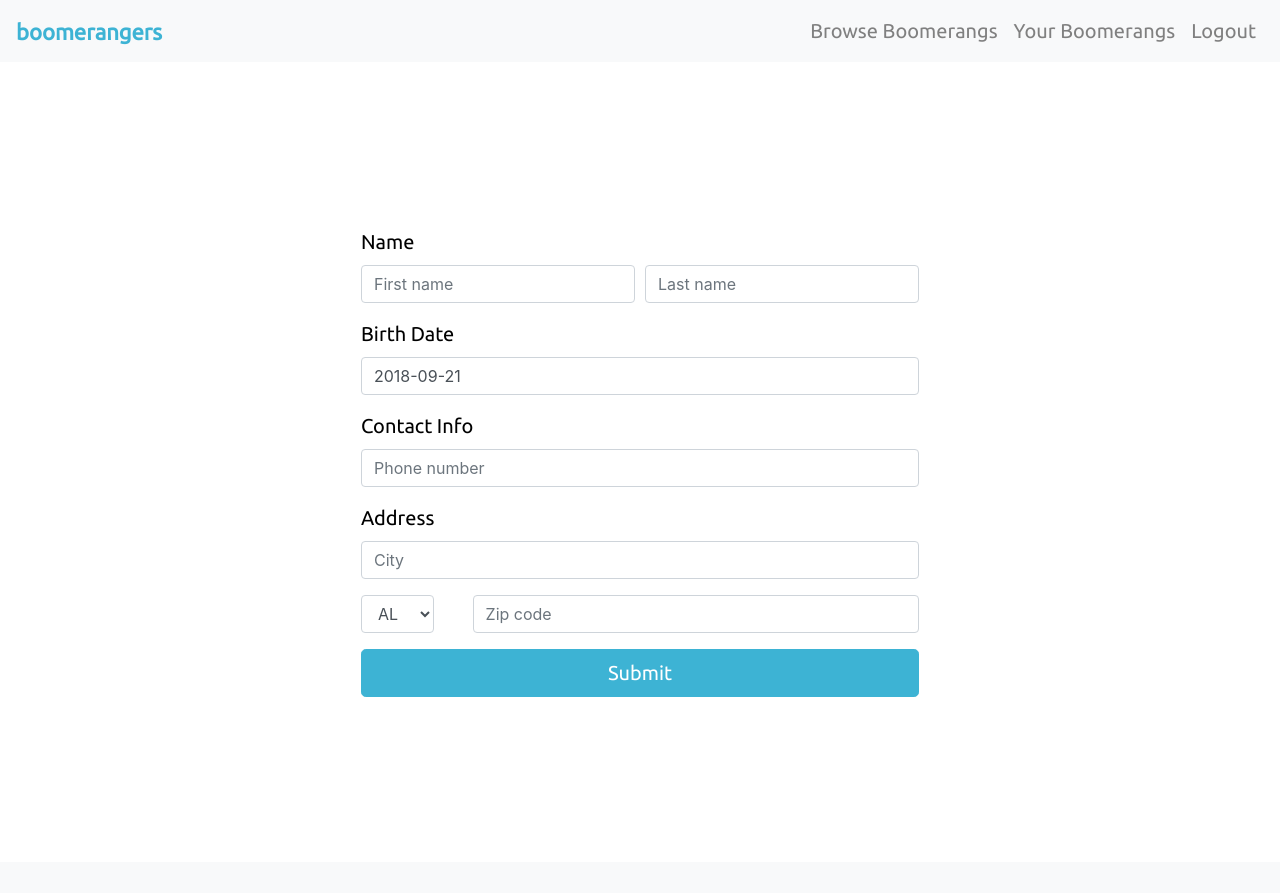
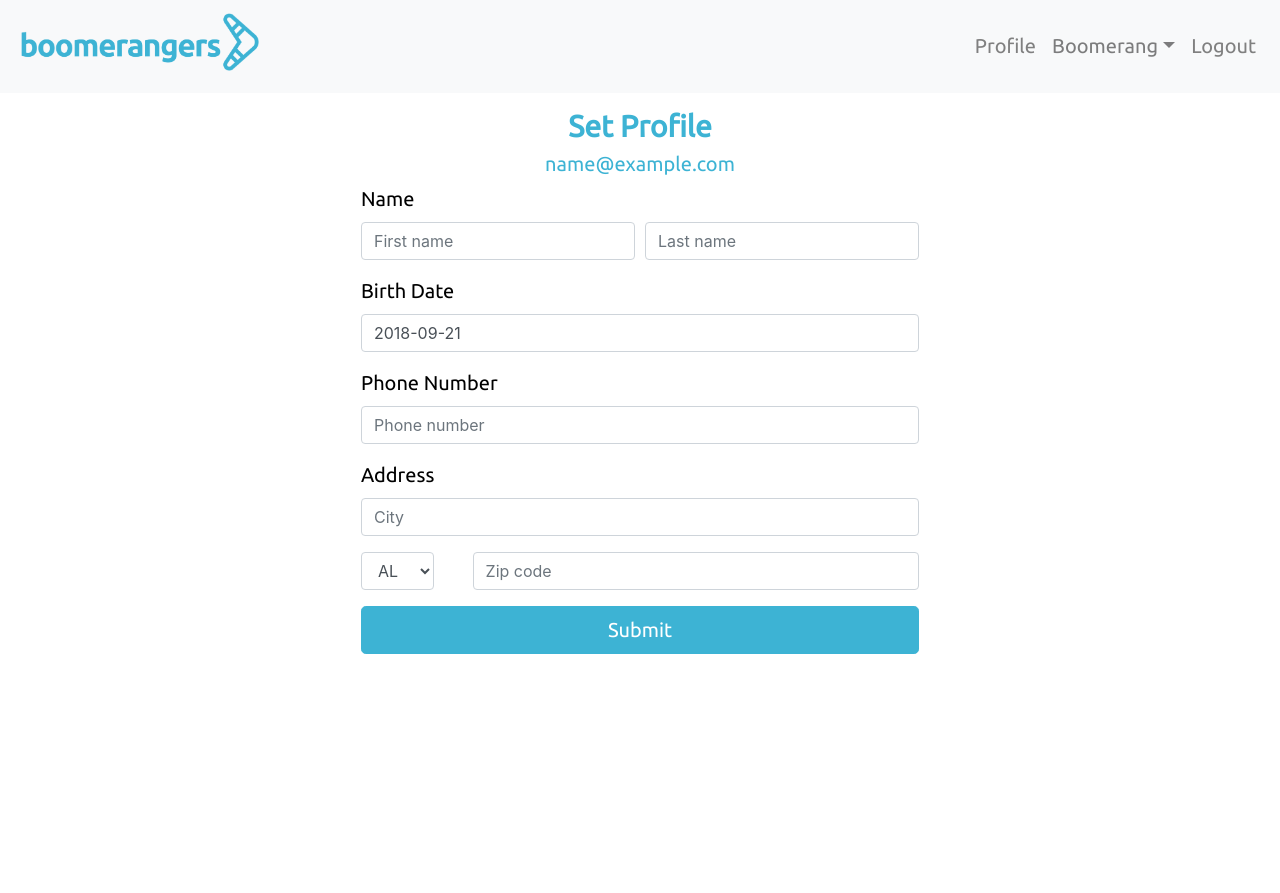
Before and after one commit to mhaberle/boomerangers, a Django app: page /profile/edit/ in a window 1280 px wide. Before the commit the page ends 697 px from the top, so only its background shows below. Run offline with Django 3.2, Linux system fonts and the light colour scheme; the visitor is signed in with stand-in values (Sample User, id 1); data comes from the database, SQL or seed files in the repository; some libraries are stand-ins or nearby versions.

Commit message:
09192018 v1

```diff
--- a/boomerangers/urls.py
+++ b/boomerangers/urls.py
@@ -18,7 +18,10 @@ from django.conf.urls.static import static
 from django.contrib import admin
 from django.urls import include, path
 
+from user_profile import views
+
 urlpatterns = [
+    path('', views.get_started, name="home_get_started"),
     path('profile/', include('user_profile.urls')),
 	path('', include('user_auth.urls')),
     path('admin/', admin.site.urls),
--- a/home/static/css/style.css
+++ b/home/static/css/style.css
@@ -19,18 +19,13 @@ body, html {
     display: none;
 }
 
-
-
-/*Controls Background Images*/
-/*div#login-b-img.bg-img {
-    background-image: url("../images/login_background.jpg");*/
-}
-div#signup-b-img.bg-img {
-    background-image: url("../images/signup_background.jpg");
+.row {
+	padding-top: 15px;
 }
 
 /*Background Image Styling*/
-.bg-img {
+.home-bg-img {
+	background-image: url("../images/get_started_background_image1.jpg");
     height: 100%;
     background-position: center;
     background-repeat: no-repeat;
@@ -41,23 +36,27 @@ div#signup-b-img.bg-img {
 	height: 100%;
 }
 
-div#dashboard.row.justify-content-md-center {
-	margin-top: 10px;
-	position: none	;
-	top: none;
-	transform: none;
+.center {
+    display: block;
+    margin-left: auto;
+    margin-right: auto;
+    width: 50%;
 }
 
-.row {
-    position: relative;
-    top: 50%;
-    transform: perspective(1px) translateY(-50%);
+
+.vertical-center {
+  min-height: 100%;  /* Fallback for browsers do NOT support vh unit */
+  min-height: 100vh; /* These two lines are counted as one :-)       */
+
+  display: flex;
+  align-items: center;
 }
 
 h1 {
-	color: white;
-	font-family: 'Montserrat', sans-serif;
+	font-family: 'Ubuntu', sans-serif;
 	font-size: 30px;
+	font-weight: bold;
+	color: #3db3d4;
 	text-align: center;
 }
 
@@ -93,6 +115,13 @@ h3#front-page-password-reset {
 	color: black;
 	font-family: 'Montserrat', sans-serif;
 	/*font-size: 15px;*/
+	text-align: center;
+}
+
+h4 {
+	color: #3db3d4;
+	font-family: 'Ubuntu', sans-serif;
+	font-size: 20px;
 	text-align: center;
 }
 
@@ -106,13 +135,13 @@ label.requiredField {
 
 /*links*/
 
-a#nav-front-page {
+a#nav-front-page, a.nav-link.dropdown-toggle {
 	font-family: 'Ubuntu', sans-serif;
 	font-size: 20px;
 	color: gray;
 }
 
-a#nav-front-page-logo {
+a#nav-front-page-logo, {
 	font-family: 'Ubuntu', sans-serif;
 	font-size: 22px;
 	font-weight: bold;
--- a/home/templates/home/base.html
+++ b/home/templates/home/base.html
@@ -20,18 +20,24 @@
 
   {% if user.is_authenticated %}
   <nav class="navbar navbar-expand-lg navbar-light bg-light">
-    <a class="navbar-link" id="nav-front-page-logo" href="/home">boomerangers</a>
-    <button class="navbar-toggler" type="button" data-toggle="collapse" data-target="#navbarNav" aria-controls="navbarNav" aria-expanded="false" aria-label="Toggle navigation">
-      <span class="navbar-toggler-icon"></span>
-    </button>
+    <a class="navbar-link" id="nav-front-page-logo" href="/home">
+      <img src="{% static 'images/color_logo_transparent.png' %}" class="img-fluid" width="250" alt=" "></a>
+
     <div class="collapse navbar-collapse justify-content-end" id="navbarNav">
       <ul class="navbar-nav">
         <li class="nav-item">
-          <a class="nav-link" id="nav-front-page" href="#">Browse Boomerangs</a>
+          <a class="nav-link" id="nav-front-page" href="{% url 'user_profile' %}">Profile</a>
         </li>
-        <li class="nav-item">
-          <a class="nav-link" id="nav-front-page" href="#">Your Boomerangs</a>
-        </li>
+  <li class="nav-item dropdown">
+    <a class="nav-link dropdown-toggle" data-toggle="dropdown" href="#" role="button" aria-haspopup="true" aria-expanded="false">Boomerang</a>
+    <div class="dropdown-menu">
+      <a class="dropdown-item" href="#">Create Boomerang</a>
+      <a class="dropdown-item" href="#">Browse Boomerangs</a>
+      <a class="dropdown-item" href="#">Something else here</a>
+      <div class="dropdown-divider"></div>
+      <a class="dropdown-item" href="#">Separated link</a>
+    </div>
+  </li>
         <li class="nav-item">
           <a class="nav-link" id="nav-front-page" href="{% url 'logout' %}">Logout</a>
         </li>
@@ -40,10 +46,8 @@
   </nav>
   {% else %}
   <nav class="navbar navbar-expand-lg navbar-light bg-light">
-    <a class="navbar-link" id="nav-front-page-logo" href="/home">boomerangers</a>
-    <button class="navbar-toggler" type="button" data-toggle="collapse" data-target="#navbarNav" aria-controls="navbarNav" aria-expanded="false" aria-label="Toggle navigation">
-      <span class="navbar-toggler-icon"></span>
-    </button>
+    <a class="navbar-link" id="nav-front-page-logo" href="/home">
+      <img src="{% static 'images/color_logo_transparent.png' %}" class="img-fluid" width="250" alt=" "></a>
     <div class="collapse navbar-collapse justify-content-end" id="navbarNav">
       <ul class="navbar-nav">
         <li class="nav-item">
@@ -66,12 +70,6 @@
 </head>
 <body>
 {% endif %}
-{% ifequal form_title "Log in" %}
-<div class='bg-img' id='login-b-img'>
-{% endifequal %}
-{% ifequal form_title "Sign up" %}
-<div class='bg-img' id='signup-b-img'>
-{% endifequal %}
 {% block content %}
 {% endblock %}
 </div>
--- a/user_auth/templates/user_auth/login_signup.html
+++ b/user_auth/templates/user_auth/login_signup.html
@@ -10,9 +10,9 @@
 
    	<div class='col-4' id="front-page">
 
-        <img src="{% static 'images/color_logo_transparent.png' %}" class="img-fluid" alt=" ">
+        <img src="{% static 'images/color_logo_transparent.png' %}" class="img-fluid center" alt=" ">
 		    <h1 id="front-page">Let's get started</h1>
-        <p id="front-page">Enter your email and password to boomerang</p>
+        <p id="front-page">Enter your email and password to Boomerang</p>
         <form method="POST">
           {% csrf_token %}
           {{ form|crispy }}
--- a/user_profile/forms.py
+++ b/user_profile/forms.py
@@ -6,7 +6,7 @@ from crispy_forms.helper import FormHelper
 from crispy_forms.bootstrap import Field, InlineRadios, TabHolder, Tab
 from crispy_forms.layout import Layout, Fieldset, MultiField, Div, ButtonHolder, Submit
 
-from .models import UserProfile
+from .models import UserProfile, PostDetail
 from user_auth.models import User
 
 class UserProfileForm(ModelForm):
@@ -19,7 +19,92 @@ class UserProfileForm(ModelForm):
 	def __init__(self, *args, **kwargs):
 		self.user = kwargs.pop('user')
 		self.helper = FormHelper()
-		self.helper.form_id = 'id-userProfileForm'
+		self.helper.form_id = 'id-UserProfileForm'
+		self.helper.form_class = 'form-inline'
+		self.helper.form_show_labels = False
+
+		super(UserProfileForm, self).__init__(*args, **kwargs)
+
+		profile_instance = UserProfile.objects.get(user=self.user)
+
+
+		var_first_name = profile_instance.first_name
+		if var_first_name == '':
+			var_first_name = 'First name'
+			var_last_name = 'Last name'
+			var_phone_number = 'Phone number'
+			var_city = 'City'
+			var_state = 'State'
+			var_zip_code = 'Zip code'
+
+		else:
+			var_first_name
+			var_last_name = profile_instance.last_name
+
+			var_phone_number = ''
+			if len(profile_instance.phone_number) == 10:
+				index_count = 1
+				for num in profile_instance.phone_number:
+					var_phone_number += num
+					if index_count == 3 or index_count == 6:
+						var_phone_number += '-'
+					index_count += 1
+
+			var_city = profile_instance.city
+			var_state = profile_instance.state
+			var_zip_code = profile_instance.zip_code
+
+		self.helper.layout = Layout(
+			Fieldset(
+				'Name',
+				Div(
+					Field(	'first_name', placeholder=var_first_name),
+					Field(	'last_name',  placeholder=var_last_name),
+							css_class = "form-inline",
+					)
+				),
+			Fieldset(
+				'Birth Date',
+				Div(
+					Field( 'birth_date', placeholder='blank'),
+							css_class = "form-inline",
+					)
+				),
+			Fieldset(
+				'Phone Number',
+				Div(
+					Field(	'phone_number', placeholder=var_phone_number),
+						css_class = "form-inline",
+					)
+				),
+			Fieldset(
+				'Address',
+				Div(
+					Field(	'city', placeholder=var_city),
+							css_class = "form-inline",
+					),
+				Div(
+					Field(	'state', placeholder=var_state),
+					Field(	'zip_code', placeholder=var_zip_code),
+							css_class = "form-inline",
+					)
+				),
+		    ButtonHolder(
+            	Submit('save', 'Submit', css_class='btn btn-primary btn-lg btn-block')
+            ),
+        )
+
+class PostDetailForm(ModelForm):
+
+	class Meta:
+		model = UserProfile
+		fields = ['first_name', 'last_name', 'birth_date', 'phone_number', 'city', 'state', 'zip_code',]
+
+
+	def __init__(self, *args, **kwargs):
+		self.user = kwargs.pop('user')
+		self.helper = FormHelper()
+		self.helper.form_id = 'id-UserProfileForm'
 		self.helper.form_class = 'form-inline'
 		self.helper.form_show_labels = False
 
--- a/user_profile/templates/user_profile/edit_user_profile.html
+++ b/user_profile/templates/user_profile/edit_user_profile.html
@@ -5,14 +5,17 @@
   <div class="row justify-content-md-center">
     <div class="col col-md-3" id="front-page">
     </div>
-   	<div class='col-md-auto' id="front-page">
-		<div class="d-flex justify-content-center">
-   		</div>
+        <div class='col-md-auto' id="front-page">
+      <div class="d-flex flex-column bd-highlight mb-3">
+
+        <h1>{{ view_title }}</h1>
+        <h4>{{ current_user }}</h4>
+
         <form method="POST">
           {% csrf_token %}
           {% crispy form %}
         </form>
-
+</div>
 	</div>
     <div class="col col-md-3" id="front-page">
     </div>
--- a/user_profile/urls.py
+++ b/user_profile/urls.py
@@ -5,6 +5,8 @@ from django.urls import include, path, re_path
 from . import views
 
 urlpatterns = [
-	path('view/', views.user_profile, name='edit_user_profile'),
+	path('createboomerang/', views.create_boomerang, name='create_boomerang'),
+	path('get_started/', views.get_started, name='get_started'),
+	path('view/', views.user_profile, name='user_profile'),
 	path('edit/', views.edit_user_profile, name='edit_user_profile'),
 ]
--- a/user_profile/views.py
+++ b/user_profile/views.py
@@ -1,6 +1,7 @@
 from django.shortcuts import redirect, render
 
 from django.contrib.auth.decorators import login_required
+from django.http import HttpResponse
 
 from user_auth.models import User
 from user_profile.forms import UserProfileForm
@@ -8,7 +9,8 @@ from user_profile.models import UserProfile
 
 @login_required
 def edit_user_profile(request):
-	#editing the dashboard
+
+	view_title = 'Set Profile'
 	form_title = 'Submit'
 
 	current_user = request.user
@@ -17,33 +19,62 @@ def edit_user_profile(request):
 		form = UserProfileForm(request.POST, instance=current_user_instance, user=current_user)
 		if form.is_valid():
 			form.save()
-			return redirect('../view')
+			return redirect('../get_started')
 	else:
 		form = UserProfileForm(user=current_user)
-	return render(request, 'user_profile/edit_user_profile.html', {'form': form,
-																		'form_title': form_title,
-																		'user': current_user,})
-
-
-
-
-#!!!!!!!!!!! for user_profile use the edit_user_profile form just remove the button and add a link to edit, which will redirect to the form
+	return render(request, 'user_profile/edit_user_profile.html', {	'form': form,
+																	'view_title': view_title,
+																	'current_user': current_user,
+																	'form_title': form_title,
+																	'user': current_user,})
 
 @login_required
 def user_profile(request):
 
-	view_title = "profile"
+	view_title = "Profile Information"
 
-	user_info = []
 	current_user = request.user
 	current_user_instance = UserProfile.objects.get(user=current_user)
-	user_info.append(current_user_instance.first_name)
-	user_info.append(current_user_instance.last_name)
-	user_info.append(current_user_instance.birth_date)
-	user_info.append(current_user_instance.phone_number)
-	user_info.append(current_user_instance.city)
-	user_info.append(current_user_instance.state)
-	user_info.append(current_user_instance.zip_code)
+	first_name = current_user_instance.first_name
+	last_name = current_user_instance.last_name
+	birth_date = current_user_instance.birth_date
+	phone_number = current_user_instance.phone_number
+	city = current_user_instance.city
+	state = current_user_instance.state
+	zip_code = current_user_instance.zip_code
 
 	return render(request, 'user_profile/user_profile.html', {	'view_title': view_title,
-																'user_info': user_info,})
+																'current_user': current_user,
+																'first_name': first_name,
+																'last_name': last_name,
+																'birth_date': birth_date,
+																'phone_number': phone_number,
+																'city': city,
+																'state': state,
+																'zip_code': zip_code,})
+
+def get_started(request):
+
+	view_title = "Get started"
+
+	return render(request, 'user_profile/get_started.html', {})
+
+
+
+@login_required
+def create_boomerang(request):
+
+	view_title = "home"
+
+	current_user = request.user
+	current_user_instance = UserProfile.objects.get(user=current_user)
+	if request.method=="POST":
+		form = PostDetailForm(request.POST, instance=current_user_instance, user=current_user)
+		if form.is_valid():
+			form.save()
+			return redirect('../view')
+	else:
+		form = UserProfileForm(user=current_user)
+	return render(request, 'user_profile/create_boomerang.html', {'form': form,
+																		'view_title': view_title,
+																		'user': current_user,})
```
Also changed, not shown: other parts of home/static/css/style.css (+30 -2 lines), home/templates/home/profile_base.html (+10 -11 lines), user_profile/templates/test.html (added, +19 -0 lines), user_profile/templates/user_profile/create_boomerang.html (added, +22 -0 lines), user_profile/templates/user_profile/get_started.html (added, +72 -0 lines), user_profile/templates/user_profile/user_profile.html (+77 -9 lines), home/static/images/white_logo_transparent.png, 1 other file.
